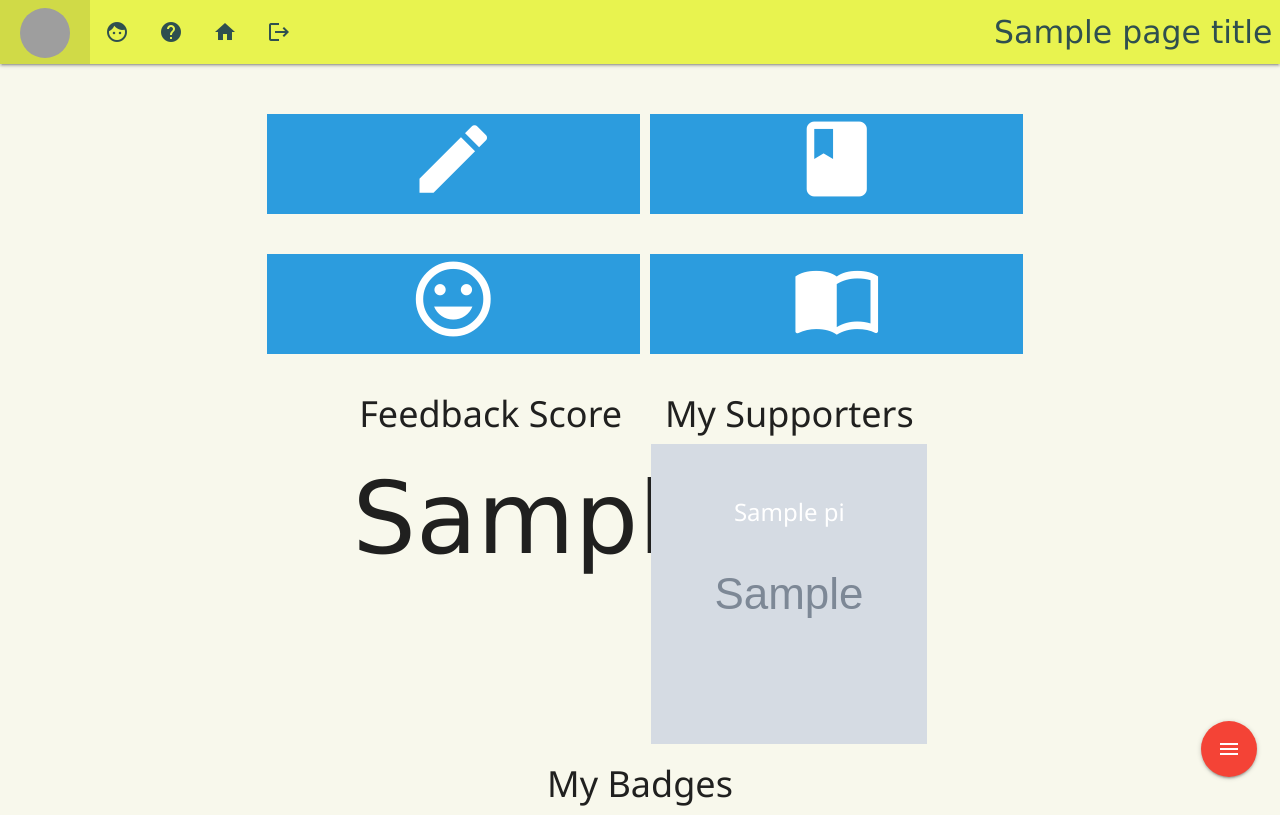
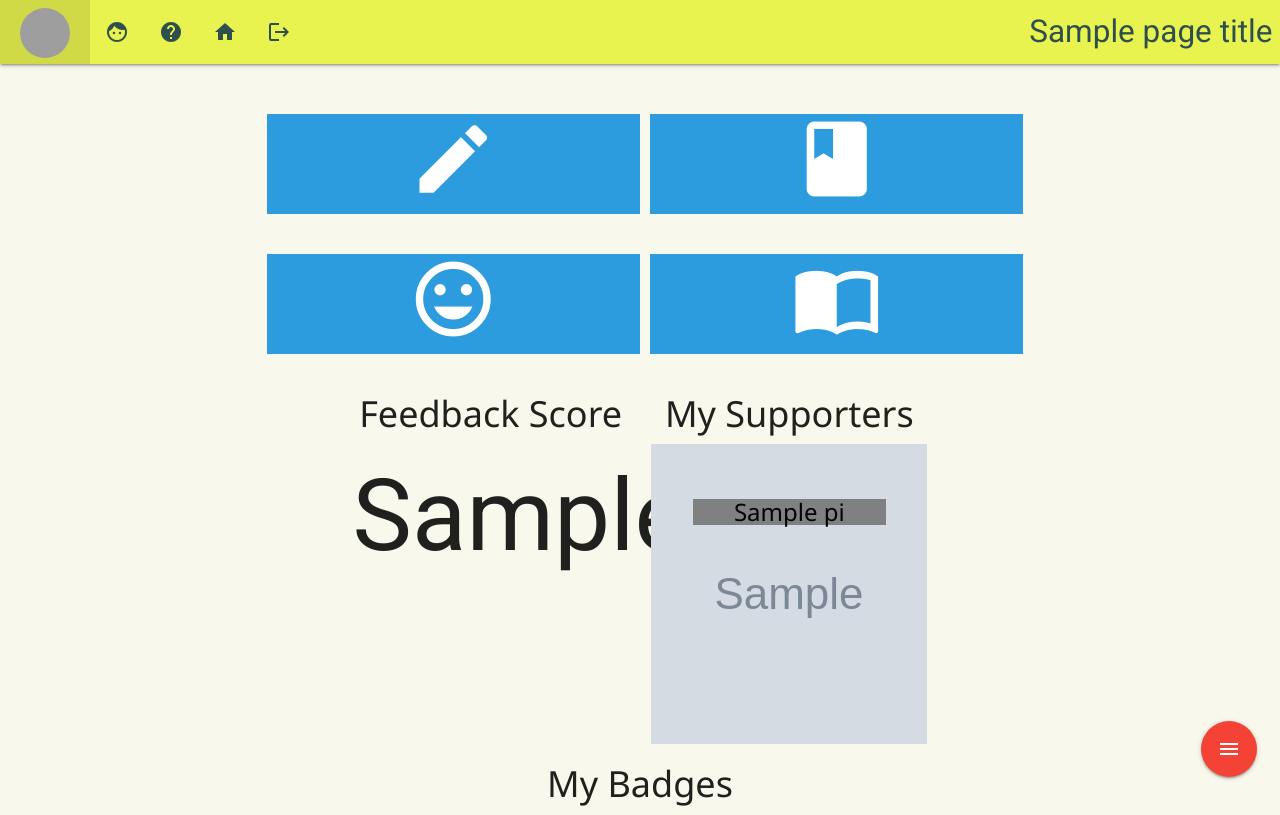
Before and after one commit to tidders2000/rmc, a Flask app: template templates/home.html in a window 1280 px wide. Shown: the top 815 px of the page. Run offline with Flask 2, Linux system fonts and the light colour scheme; the template is opened without the code that fills it: most values are stand-ins (such as "Sample title", 1, 10 or a date in 2020); grey boxes marked "Sample" are stand-in pictures; some libraries are stand-ins or nearby versions; grey boxes are pictures that could not be loaded.

Commit message:
minor css changes test release ready with no charts

```diff
--- a/static/css/style.css
+++ b/static/css/style.css
@@ -1,12 +1,17 @@
+
+@import url('https://fonts.googleapis.com/css?family=Heebo');
+
+
 /*............. general bits..............   */
 body, html {
     height: 100%;
     background-color: #F8F8EC;
+    font-family: 'Heebo', sans-serif;;
 }
 
-h5 h1 h3{
+h5 h1{
     color:#778899;
-    font-weight: 600;
+    font-weight: bold;
 }
 @-ms-viewport{
   width: device-width;
@@ -195,3 +200,8 @@ ul li a {
 
     height:150px;
 }
+
+.font{
+   color: black;
+   background-color: grey;
+}
--- a/templates/home.html
+++ b/templates/home.html
@@ -31,7 +31,7 @@
       <li>
         <img  src="static/images/profile/{{p.profileImage}}">
         <div class="caption center-align">
-          <h3>{{p.name}}</h3>
+          <h3 class="font">{{p.name}}</h3>
 
         </div>
       </li>
```
